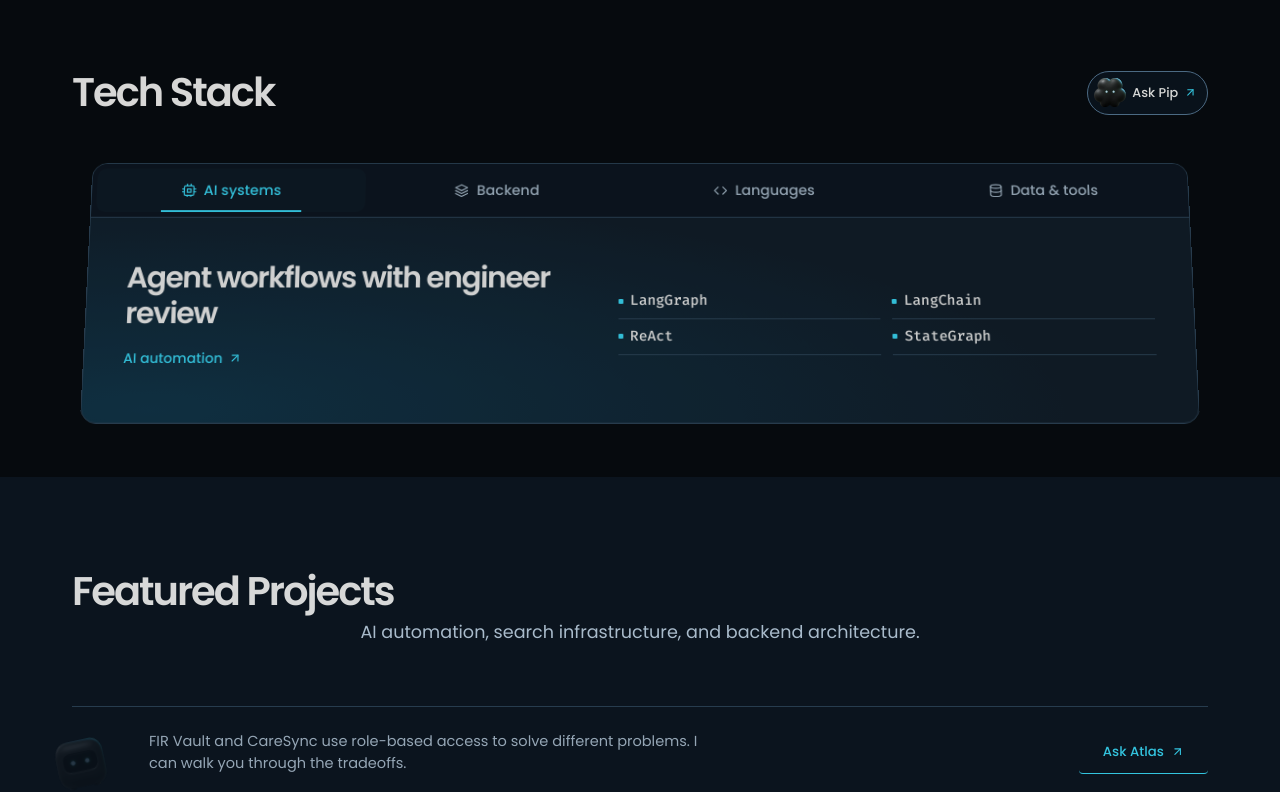
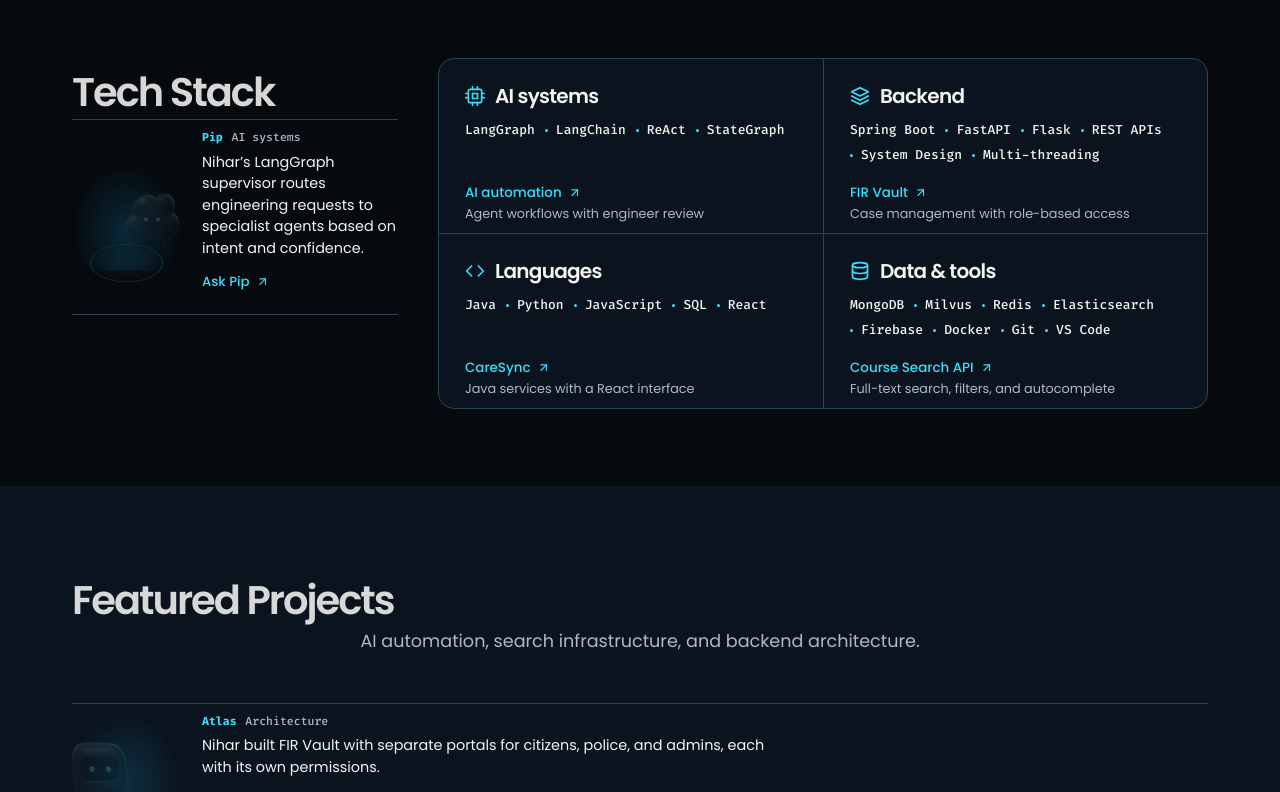
Before and after one commit to Nihar4569/Portfolio-, a React (Vite) app: page / in a window 1280 px wide. Shown: the part 1580-2372 px from the top of the page. Built offline with nearby package versions, Linux system fonts and the light colour scheme.

Commit message:
feat: add 3D crew entrances and redesign the tech stack

```diff
--- a/src/components/home/About.js
+++ b/src/components/home/About.js
@@ -1,13 +1,7 @@
 import React from 'react';
-import { FiAward, FiCode, FiCpu, FiDatabase, FiServer } from 'react-icons/fi';
+import { FiAward } from 'react-icons/fi';
 import { profile } from '../../data/profile';
-
-const specialties = [
-  { title: 'Languages', detail: 'Java, Python, JavaScript', icon: FiCode },
-  { title: 'Backend', detail: 'Spring Boot, FastAPI, Flask, REST APIs', icon: FiServer },
-  { title: 'Data', detail: 'MongoDB, SQL, Milvus', icon: FiDatabase },
-  { title: 'AI systems', detail: 'LangGraph, LangChain, ReAct', icon: FiCpu },
-];
+import CrewNote from './CrewNote';
 
 export default function About() {
   return (
@@ -20,17 +14,12 @@ export default function About() {
               width="480" height="640" loading="lazy" decoding="async" />
             <figcaption><FiAward aria-hidden="true" /> Smart India Hackathon 2022 winner</figcaption>
           </figure>
-          <div className="portfolio-about-copy" data-scroll-reveal="rise">
-            <p>I’m a Software Engineer at Cisco in Bengaluru. I build backend services and LangGraph workflows that route engineering requests, coordinate specialist agents, and let engineers review changes to system state.</p>
-            <p>I also work on distributed embedding pipelines. Parallel processing, caching, and thread-safe state management helped bring model initialization from 22 minutes to about 32 seconds.</p>
-            <dl className="portfolio-about-specialties">
-              {specialties.map(({ title, detail, icon: Icon }) => (
-                <div key={title}>
-                  <dt><Icon aria-hidden="true" /> {title}</dt>
-                  <dd>{detail}</dd>
-                </div>
-              ))}
-            </dl>
+          <div className="portfolio-about-copy">
+            <p data-scroll-reveal="rise">I’m a Software Engineer at Cisco in Bengaluru. I build backend services for engineering workflows and work on distributed embedding pipelines.</p>
+            <p data-scroll-reveal="rise">Before Cisco, I worked on Java and Spring Boot applications at Evolvision Technologies.</p>
+            <CrewNote guide="scout" prompt="Tell me about Nihar’s engineering experience">
+              Nihar’s team built a shared academic calendar for Indian universities at Smart India Hackathon.
+            </CrewNote>
           </div>
         </div>
       </div>
--- a/src/components/home/CrewNote.js
+++ b/src/components/home/CrewNote.js
@@ -4,17 +4,25 @@ import { useTerminal } from '../../context/TerminalContext';
 import { crew } from '../../data/profile';
 import './crew-note.css';
 
-export default function CrewNote({ guide, children }) {
+export default function CrewNote({ guide, prompt, children }) {
   const { openTerminal } = useTerminal();
-  const { name, question } = crew[guide];
+  const { name, role, question } = crew[guide];
 
   return (
-    <aside className="crew-note" data-scroll-reveal="rise" aria-label={`A note from ${name}`}>
-      <img src={`/images/crew/${guide}.webp`} width="62" height="62" alt="" loading="lazy" />
-      <p>{children}</p>
-      <button type="button" aria-haspopup="dialog" aria-controls="crew-chat" data-sound="terminal" onClick={() => openTerminal(guide, question)}>
-        Ask {name} <FiArrowUpRight aria-hidden="true" />
-      </button>
+    <aside className="crew-note" data-guide={guide} aria-label={`A note from ${name}`}>
+      <div className="crew-note-stage" aria-hidden="true">
+        <span className="crew-note-platform" />
+        <img className="crew-note-avatar" data-scroll-reveal="crew" src={`/images/crew/${guide}.webp`}
+          width="96" height="96" alt="" loading="lazy" decoding="async" />
+      </div>
+      <div className="crew-note-copy">
+        <p className="crew-note-speaker"><strong>{name}</strong> {role}</p>
+        <p className="crew-note-line">{children}</p>
+        <button type="button" aria-haspopup="dialog" aria-controls="crew-chat" data-sound="terminal"
+          onClick={() => openTerminal(guide, prompt ?? question)}>
+          Ask {name} <FiArrowUpRight aria-hidden="true" />
+        </button>
+      </div>
     </aside>
   );
 }
--- a/src/components/home/TechStack.js
+++ b/src/components/home/TechStack.js
@@ -1,78 +1,55 @@
-import React, { useId, useState } from 'react';
+import React from 'react';
 import { Link } from 'react-router-dom';
 import { FiArrowUpRight, FiCode, FiCpu, FiDatabase, FiLayers } from 'react-icons/fi';
-import { useTerminal } from '../../context/TerminalContext';
 import { projectLink } from '../../data/assistant';
-import { crew } from '../../data/profile';
 import projects from '../../data/projects';
 import skills from '../../data/skills';
+import CrewNote from './CrewNote';
 import './tech-stack.css';
 
 const categoryIcons = { ai: FiCpu, backend: FiLayers, languages: FiCode, data: FiDatabase };
 
 export default function TechStack() {
-  const { openTerminal } = useTerminal();
-  const [active, setActive] = useState(0);
-  const id = useId();
-
-  function moveTab(event) {
-    let next;
-    if (event.key === 'ArrowRight') next = (active + 1) % skills.length;
-    else if (event.key === 'ArrowLeft') next = (active + skills.length - 1) % skills.length;
-    else if (event.key === 'Home') next = 0;
-    else if (event.key === 'End') next = skills.length - 1;
-    else return;
-
-    event.preventDefault();
-    event.currentTarget.children.item(next).focus();
-  }
-
   return (
     <section className="tech-stack" aria-labelledby="tech-stack-title">
       <div className="tech-stack-inner">
-        <header className="tech-stack-header" data-scroll-reveal="rise">
-          <h2 id="tech-stack-title">Tech Stack</h2>
-          <button className="tech-stack-guide" type="button" aria-haspopup="dialog" aria-controls="crew-chat"
-            data-sound="terminal" onClick={() => openTerminal('pip', crew.pip.question)}>
-            <img src="/images/crew/pip.webp" alt="" width="32" height="32" loading="lazy" />
-            Ask Pip <FiArrowUpRight aria-hidden="true" />
-          </button>
-        </header>
+        <div className="tech-stack-layout">
+          <div className="tech-stack-intro">
+            <h2 id="tech-stack-title" data-scroll-reveal="rise">Tech Stack</h2>
+            <CrewNote guide="pip">
+              Nihar’s LangGraph supervisor routes engineering requests to specialist agents based on intent and confidence.
+            </CrewNote>
+          </div>
 
-        <div className="tech-stack-board" data-scroll-reveal="depth">
-          <div className="tech-stack-tabs" role="tablist" aria-label="Technology categories" onKeyDown={moveTab}>
-            {skills.map(({ id: category, title }, index) => {
-              const Icon = categoryIcons[category];
+          <ul className="tech-stack-board" role="list" aria-label="Technology categories">
+            {skills.map(({ id, title, summary, projectId, technologies }) => {
+              const Icon = categoryIcons[id];
+              const project = projects.find((item) => item.id === projectId);
+              const link = project && projectLink(project);
+
               return (
-                <button className="tech-stack-tab" key={category} id={`${id}-${category}`} type="button"
-                  role="tab" aria-selected={active === index} tabIndex={active === index ? 0 : -1}
-                  onFocus={() => setActive(index)} onClick={() => setActive(index)}>
-                  <Icon aria-hidden="true" />
-                  {title}
-                </button>
+                <li className="tech-stack-group" key={id}>
+                  <h3><Icon aria-hidden="true" /> {title}</h3>
+                  <ul className="tech-stack-technologies" role="list" aria-label={title + ' technologies'}>
+                    {technologies.map((name) => <li key={name}>{name}</li>)}
+                  </ul>
+                  <div className="tech-stack-example">
+                    {link ? (
+                      <Link className="tech-stack-work" to={link.href}>
+                        <span className="tech-stack-work-name">
+                          {link.label} <FiArrowUpRight aria-hidden="true" />
+                          <span className="portfolio-visually-hidden"> case study</span>
+                        </span>
+                        <span className="tech-stack-work-summary">{summary}</span>
+                      </Link>
+                    ) : (
+                      <p className="tech-stack-work-summary">{summary}</p>
+                    )}
+                  </div>
+                </li>
               );
             })}
-          </div>
-          {skills.map(({ id: category, title, summary, projectId, technologies }, index) => {
-            const project = projects.find((item) => item.id === projectId);
-            const link = project && projectLink(project);
-            return (
-              <div className="tech-stack-panel" key={category} role="tabpanel"
-                aria-labelledby={`${id}-${category}`} hidden={active !== index} tabIndex={link ? undefined : 0}>
-                <div className="tech-stack-panel-content">
-                  <div>
-                    <p className="tech-stack-summary">{summary}</p>
-                    {link && <Link className="tech-stack-work" to={link.href}>
-                      {link.label} <FiArrowUpRight aria-hidden="true" />
-                    </Link>}
-                  </div>
-                  <ul className="tech-stack-technologies" aria-label={`${title} technologies`}>
-                    {technologies.map((name) => <li key={name}>{name}</li>)}
-                  </ul>
-                </div>
-              </div>
-            );
-          })}
+          </ul>
         </div>
       </div>
     </section>
--- a/src/components/home/crew-note.css
+++ b/src/components/home/crew-note.css
@@ -1,46 +1,123 @@
 .crew-note {
+  --crew-stage-size: clamp(4.375rem, 9vw, 6.75rem);
+  --crew-approach-x: -33px;
+  --crew-approach-angle: 32deg;
   display: grid;
-  grid-template-columns: auto minmax(0, 1fr) auto;
-  gap: 15px;
+  grid-template-columns: var(--crew-stage-size) minmax(0, 1fr);
   align-items: center;
-  margin: 24px 0 32px;
-  padding: 14px 0;
+  gap: clamp(0.75rem, 2vw, 1.375rem);
+  margin-block: 1.25rem 2rem;
+  padding-block: 0.625rem;
   border-block: 1px solid var(--portfolio-line);
 }
-.crew-note img { object-fit: contain; }
-.crew-note p { margin: 0; max-width: 63ch; color: var(--portfolio-muted); font-size: 0.91rem; line-height: 1.55; }
+
+.crew-note:is([data-guide="pip"], [data-guide="byte"]) {
+  --crew-approach-x: 33px;
+  --crew-approach-angle: -32deg;
+}
+
+.crew-note-stage {
+  position: relative;
+  display: grid;
+  justify-items: center;
+  align-items: start;
+  aspect-ratio: 1;
+  isolation: isolate;
+  perspective: 420px;
+  background: radial-gradient(ellipse at 50% 63%, var(--portfolio-portrait-glow), transparent 72%);
+}
+
+.crew-note-platform {
+  position: absolute;
+  inset-inline: 7%;
+  inset-block-start: 82%;
+  aspect-ratio: 1;
+  border: 1px solid var(--portfolio-control-line);
+  border-radius: 50%;
+  background: radial-gradient(ellipse, var(--portfolio-portrait-glow), transparent 72%);
+  transform: translateY(-50%) rotateX(67deg);
+}
+
+.crew-note-avatar {
+  position: relative;
+  display: block;
+  inline-size: 82%;
+  block-size: auto;
+  aspect-ratio: 1;
+  margin-block-start: 3%;
+  object-fit: contain;
+  transform-origin: center 78%;
+}
+
+.crew-note-speaker {
+  display: flex;
+  flex-wrap: wrap;
+  gap: 0.125rem 0.55rem;
+  margin: 0 0 0.375rem;
+  color: var(--portfolio-muted);
+  font: 500 0.72rem/1.35 'Fira Code', monospace;
+}
+
+.crew-note-speaker strong { color: var(--portfolio-accent); }
+
+.crew-note-line {
+  max-inline-size: 65ch;
+  margin: 0;
+  color: var(--portfolio-text);
+  font-size: 0.9rem;
+  line-height: 1.5;
+}
+
 .crew-note button {
   display: inline-flex;
   align-items: center;
-  justify-content: center;
-  gap: 7px;
-  min-height: 44px;
-  min-width: 44px;
+  gap: 0.375rem;
+  min-block-size: 44px;
+  min-inline-size: 44px;
+  padding: 0;
+  border: 0;
   background: transparent;
-  border: 0;
-  border-bottom: 1px solid var(--portfolio-accent);
   color: var(--portfolio-accent);
   font: 500 0.83rem 'Poppins', sans-serif;
   cursor: pointer;
 }
-.crew-note button:hover { color: var(--portfolio-text); }
-@media (max-width: 600px) {
-  .crew-note { grid-template-columns: 48px minmax(0, 1fr); gap: 6px 12px; }
-  .crew-note img { width: 48px; height: 48px; }
-  .crew-note p { font-size: 0.84rem; }
-  .crew-note button { grid-column: 2; justify-self: start; }
-}
+
+.crew-note button:hover { text-decoration: underline; }
+.crew-note button svg { flex: none; }
+
 @media (prefers-reduced-motion: no-preference) {
-  @supports (animation-timeline: view()) and (animation-range: entry) {
-    @keyframes crew-note-entry {
-      from { opacity: 0.2; transform: translate(-22px, 12px) rotate(-12deg) scale(0.78); }
-      to { opacity: 1; transform: none; }
+  .crew-note-avatar[data-scroll-reveal] { --scroll-enter: crew-note-arrive; }
+
+  @keyframes crew-note-arrive {
+    from {
+      opacity: 0.18;
+      transform: translate3d(var(--crew-approach-x), 12px, -175px)
+        rotateY(var(--crew-approach-angle)) rotateX(14deg);
     }
-    .crew-note { view-timeline: --crew-note block; }
-    .crew-note img {
-      animation: crew-note-entry auto ease-out both;
-      animation-timeline: --crew-note;
-      animation-range: entry 0% entry 100%;
+    76% {
+      opacity: 1;
+      transform: translate3d(0, -3px, 12px) rotateY(0deg) rotateX(-4deg);
+    }
+    to { opacity: 1; transform: none; }
+  }
+
+  @supports ((animation-timeline: view()) and (animation-range: entry)) {
+    .crew-note { view-timeline: --crew-arrival block; }
+    .crew-note-platform { animation: crew-note-platform-light auto ease-out backwards; }
+
+    .crew-note-avatar[data-scroll-reveal],
+    .crew-note-platform {
+      animation-timeline: --crew-arrival;
+      animation-range: entry 0% cover 34%;
+    }
+
+    @keyframes crew-note-platform-light {
+      from { opacity: 0.38; scale: 0.78; }
+      to { opacity: 1; scale: 1; }
     }
   }
+
+  @supports not ((animation-timeline: view()) and (animation-range: entry)) {
+    .crew-note-avatar[data-scroll-reveal][data-scroll-revealed] { animation-duration: 620ms; }
+  }
 }
--- a/src/components/home/tech-stack.css
+++ b/src/components/home/tech-stack.css
@@ -5,21 +5,18 @@
 
 .tech-stack-inner {
   container: tech-stack / inline-size;
-  max-width: 1200px;
+  max-inline-size: 1200px;
   margin-inline: auto;
   padding-inline: clamp(1rem, 4vw, 2rem);
 }
 
-.tech-stack-header {
-  display: flex;
-  flex-wrap: wrap;
-  align-items: center;
-  justify-content: space-between;
-  gap: 10px;
-  margin-block-end: clamp(1rem, 3vw, 1.65rem);
+.tech-stack-layout {
+  display: grid;
+  gap: clamp(1.25rem, 3.5cqi, 2.75rem);
+  align-items: start;
 }
 
-.tech-stack-header h2 {
+.tech-stack-intro h2 {
   margin: 0;
   font-size: clamp(1.75rem, 1.25rem + 2vw, 2.5rem);
   letter-spacing: -0.05em;
@@ -27,151 +24,107 @@
   font-weight: 600;
 }
 
-.tech-stack-header h2::after { content: none; }
+.tech-stack-intro .crew-note { margin-block: 1rem 0; }
 
-.tech-stack-guide {
-  display: inline-flex;
-  gap: 6px;
-  align-items: center;
-  min-height: 44px;
-  padding: 4px 10px 4px 6px;
-  border: 1px solid var(--portfolio-control-line);
-  border-radius: 100px;
+.tech-stack-board {
+  display: grid;
+  grid-template-columns: minmax(0, 1fr);
+  list-style: none;
+  margin: 0;
+  padding: 0;
+  border: 1px solid var(--portfolio-line);
+  border-radius: 1rem;
   background: var(--portfolio-panel);
-  color: var(--portfolio-text);
-  font: 500 0.8rem 'Poppins', sans-serif;
 }
 
-.tech-stack-guide img { object-fit: contain; }
-.tech-stack-guide svg { color: var(--portfolio-accent); flex: none; }
-.tech-stack-guide:hover { border-color: var(--portfolio-accent); }
-
-.tech-stack-board {
-  overflow: clip;
-  border: 1px solid var(--portfolio-line);
-  border-radius: 16px;
-  background: radial-gradient(ellipse at 6% 95%, var(--portfolio-portrait-glow), transparent 62%), var(--portfolio-surface);
+.tech-stack-group {
+  display: flex;
+  flex-direction: column;
+  gap: 0.625rem;
+  min-inline-size: 0;
+  padding: clamp(0.875rem, 2cqi, 1.375rem) clamp(1rem, 2.4cqi, 1.625rem) 0.5rem;
 }
 
-.tech-stack-tabs {
+.tech-stack-group + .tech-stack-group { border-block-start: 1px solid var(--portfolio-line); }
+
+.tech-stack-group h3 {
   display: flex;
-  gap: 4px;
-  padding: 5px;
-  overflow-x: auto;
-  border-block-end: 1px solid var(--portfolio-line);
-  background: var(--portfolio-panel);
-  scrollbar-width: thin;
+  align-items: center;
+  gap: 0.625rem;
+  margin: 0;
+  color: var(--portfolio-text);
+  font-size: clamp(1rem, 2cqi, 1.25rem);
+  font-weight: 600;
+  letter-spacing: -0.035em;
 }
 
-.tech-stack-tab {
-  position: relative;
-  flex: 1 0 auto;
-  display: inline-flex;
-  align-items: center;
-  justify-content: center;
-  gap: 8px;
-  min-height: 46px;
-  padding: 4px clamp(8px, 2cqi, 21px);
-  border-radius: 9px;
-  background: none;
-  color: var(--portfolio-muted);
-  font: 500 clamp(0.73rem, 2cqi, 0.92rem) 'Poppins', sans-serif;
-  white-space: nowrap;
-}
-
-.tech-stack-tab svg { width: 1em; height: 1em; flex: none; }
-.tech-stack-tab:hover { color: var(--portfolio-text); }
-.tech-stack-tab:focus-visible { outline-offset: -3px; }
-
-.tech-stack-tab[aria-selected="true"] {
-  background: var(--portfolio-code);
+.tech-stack-group h3 svg {
+  flex: none;
   color: var(--portfolio-accent);
 }
 
-.tech-stack-tab[aria-selected="true"]::after {
-  content: '';
-  position: absolute;
-  inset: auto 24% 0;
-  border-block-end: 2px solid currentColor;
+.tech-stack-technologies {
+  display: flex;
+  flex-wrap: wrap;
+  gap: 0.375rem 0.625rem;
+  list-style: none;
+  padding: 0;
+  margin: 0;
 }
 
-.tech-stack-panel-content {
-  display: grid;
-  gap: clamp(12px, 4cqi, 38px);
-  align-items: center;
-  padding: clamp(16px, 4cqi, 40px);
+.tech-stack-technologies li {
+  display: inline-flex;
+  align-items: baseline;
+  gap: 0.5rem;
+  color: var(--portfolio-text);
+  font: 500 0.81rem/1.45 'Fira Code', monospace;
+  overflow-wrap: anywhere;
 }
 
-.tech-stack-summary {
-  max-width: 26ch;
-  margin: 0 0 6px;
-  color: var(--portfolio-text);
-  font-size: clamp(1.16rem, 0.88rem + 2cqi, 1.9rem);
-  font-weight: 600;
-  line-height: 1.22;
-  letter-spacing: -0.045em;
+.tech-stack-technologies li + li::before {
+  content: '';
+  inline-size: 3px;
+  block-size: 3px;
+  flex: none;
+  align-self: center;
+  border-radius: 50%;
+  background: var(--portfolio-accent);
+}
+
+.tech-stack-example {
+  margin-block-start: auto;
+  padding-block-start: 0.25rem;
+}
+
+.tech-stack-work-summary {
+  margin: 0;
+  color: var(--portfolio-muted);
+  font-size: 0.8rem;
+  font-weight: 400;
+  line-height: 1.45;
 }
 
 .tech-stack-work {
   display: inline-flex;
-  align-items: center;
-  gap: 6px;
-  min-height: 44px;
+  flex-direction: column;
+  justify-content: center;
+  gap: 0.125rem;
+  min-block-size: 44px;
   color: var(--portfolio-accent);
-  font-size: 0.88rem;
+  font-size: 0.84rem;
   font-weight: 500;
 }
 
+.tech-stack-work-name { display: inline-flex; align-items: center; gap: 0.375rem; }
 .tech-stack-work svg { flex: none; }
+.tech-stack-work:hover .tech-stack-work-name { text-decoration: underline; }
 
-.tech-stack-technologies {
-  display: grid;
-  grid-template-columns: repeat(2, minmax(0, 1fr));
-  gap: 0 12px;
-  list-style: none;
-  margin: 0;
-  padding: 0;
+@container tech-stack (min-width: 39rem) {
+  .tech-stack-board { grid-template-columns: repeat(2, minmax(0, 1fr)); }
+  .tech-stack-group:nth-child(2) { border-block-start: 0; }
+  .tech-stack-group:nth-child(even) { border-inline-start: 1px solid var(--portfolio-line); }
 }
 
-.tech-stack-technologies li {
-  display: flex;
-  align-items: baseline;
-  gap: 7px;
-  min-width: 0;
-  padding-block: 8px;
-  border-block-end: 1px solid var(--portfolio-line);
-  color: var(--portfolio-text);
-  font: 500 clamp(0.76rem, 1.6cqi, 0.92rem) / 1.35 'Fira Code', monospace;
-  overflow-wrap: anywhere;
+@container tech-stack (min-width: 59rem) {
+  .tech-stack-layout { grid-template-columns: minmax(0, 0.72fr) minmax(0, 1.7fr); }
 }
-
-.tech-stack-technologies li::before {
-  content: '';
-  width: 5px;
-  height: 5px;
-  align-self: center;
-  flex: none;
-  border-radius: 1px;
-  background: var(--portfolio-accent);
-}
-
-@container tech-stack (max-width: 28rem) {
-  .tech-stack-tab svg { display: none; }
-}
-
-@container tech-stack (min-width: 42rem) {
-  .tech-stack-panel-content {
-    grid-template-columns: minmax(0, 0.85fr) minmax(0, 1fr);
-    min-height: 13.25rem;
-  }
-}
-
-@media (prefers-reduced-motion: no-preference) {
-  .tech-stack-panel:not([hidden]) .tech-stack-panel-content {
-    animation: tech-stack-panel-in 220ms ease-out;
-  }
-
-  @keyframes tech-stack-panel-in {
-    from { opacity: 0.8; transform: translateY(5px); }
-  }
-}
--- a/src/pages/HomePage.js
+++ b/src/pages/HomePage.js
@@ -34,7 +34,9 @@ const HomePage = () => {
           <SectionSubtitle>
             AI automation, search infrastructure, and backend architecture.
           </SectionSubtitle>
-          <CrewNote guide="atlas">FIR Vault and CareSync use role-based access to solve different problems. I can walk you through the tradeoffs.</CrewNote>
+          <CrewNote guide="atlas">
+            Nihar built FIR Vault with separate portals for citizens, police, and admins, each with its own permissions.
+          </CrewNote>
           <ProjectsGrid projects={featuredProjects} />
           <ViewAllButton to="/projects">
             <span>View all {projects.length} projects</span> <FiArrowRight aria-hidden="true" />
@@ -48,7 +50,9 @@ const HomePage = () => {
           <SectionSubtitle>
             Key milestones and achievements in my development career
           </SectionSubtitle>
-          <CrewNote guide="byte">At Cisco, model initialization went from 22 minutes to about 32 seconds. Ask how parallel processing and caching helped.</CrewNote>
+          <CrewNote guide="byte">
+            At Cisco, parallel processing, caching, and thread-safe state helped Nihar bring model initialization from 22 minutes to about 32 seconds.
+          </CrewNote>
           <Timeline />
         </SectionContainer>
       </TimelineSection>
--- a/src/styles/portfolio.css
+++ b/src/styles/portfolio.css
@@ -23,7 +23,6 @@
 .crew-launcher img,
 .crew-chat-header img,
 .crew-note img,
-.tech-stack-guide img,
 .portfolio-project-art[data-art="crew"] img,
 .portfolio-workflow-step img {
   filter: url("#portfolio-blue-light");
@@ -126,15 +125,7 @@
 .portfolio-about-portrait figcaption svg { color: var(--portfolio-accent); flex: none; }
 .portfolio-about-copy > p { font-size: clamp(0.93rem, 1.25vw, 1.05rem); color: var(--portfolio-muted); }
 .portfolio-about-copy > p:first-child { color: var(--portfolio-text); }
-.portfolio-about-specialties {
-  display: grid;
-  grid-template-columns: repeat(2, minmax(0, 1fr));
-  gap: 0 20px;
-}
-.portfolio-about-specialties > div { border-top: 1px solid var(--portfolio-line); padding: 13px 0; }
-.portfolio-about-specialties dt { display: flex; align-items: center; gap: 7px; font-size: 0.9rem; font-weight: 600; }
-.portfolio-about-specialties dt svg { flex: none; color: var(--portfolio-accent); }
-.portfolio-about-specialties dd { margin: 5px 0 0; color: var(--portfolio-muted); font-size: 0.82rem; }
+.portfolio-about-copy .crew-note { margin-block-end: 0; }
 
 @media (prefers-reduced-motion: reduce) {
   html { scroll-behavior: auto; }
```
Also changed, not shown: 1 other file (tests, documents, lock files or other folders).
